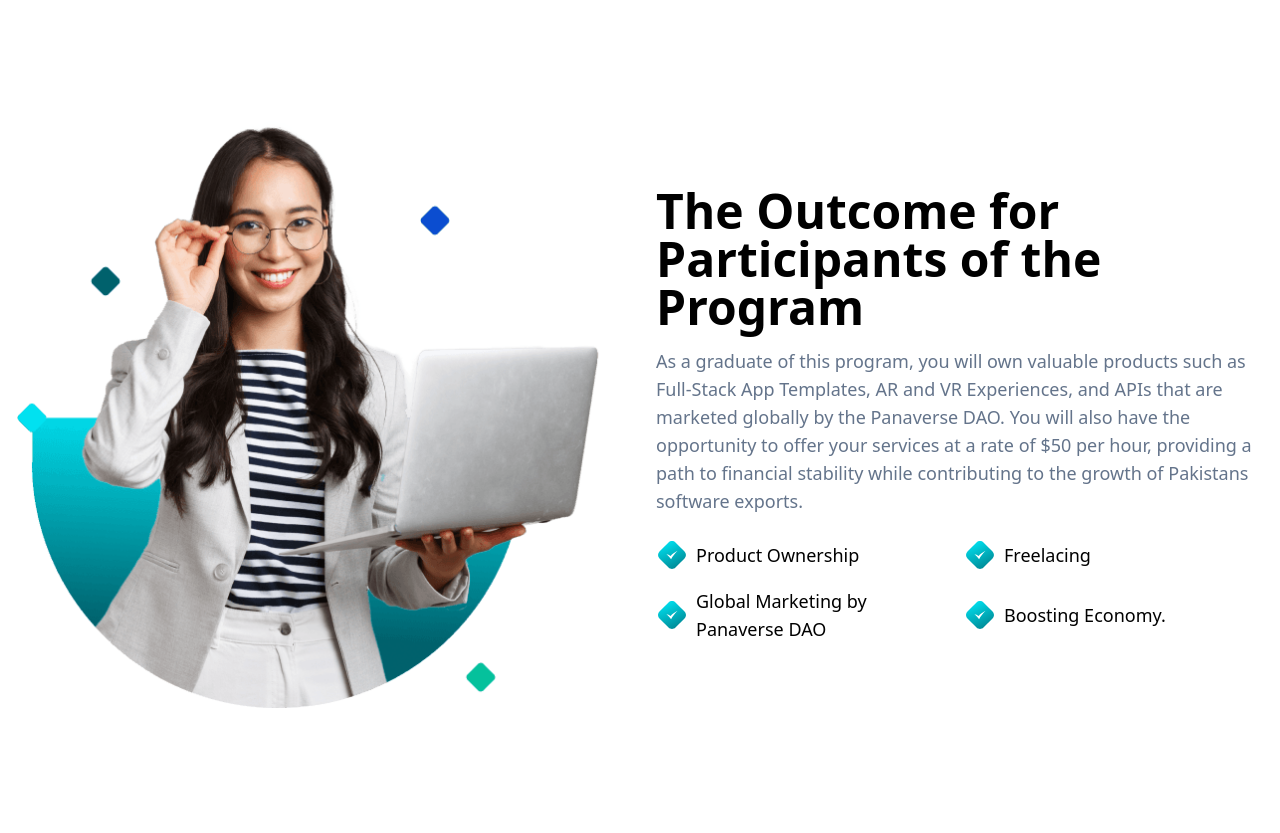
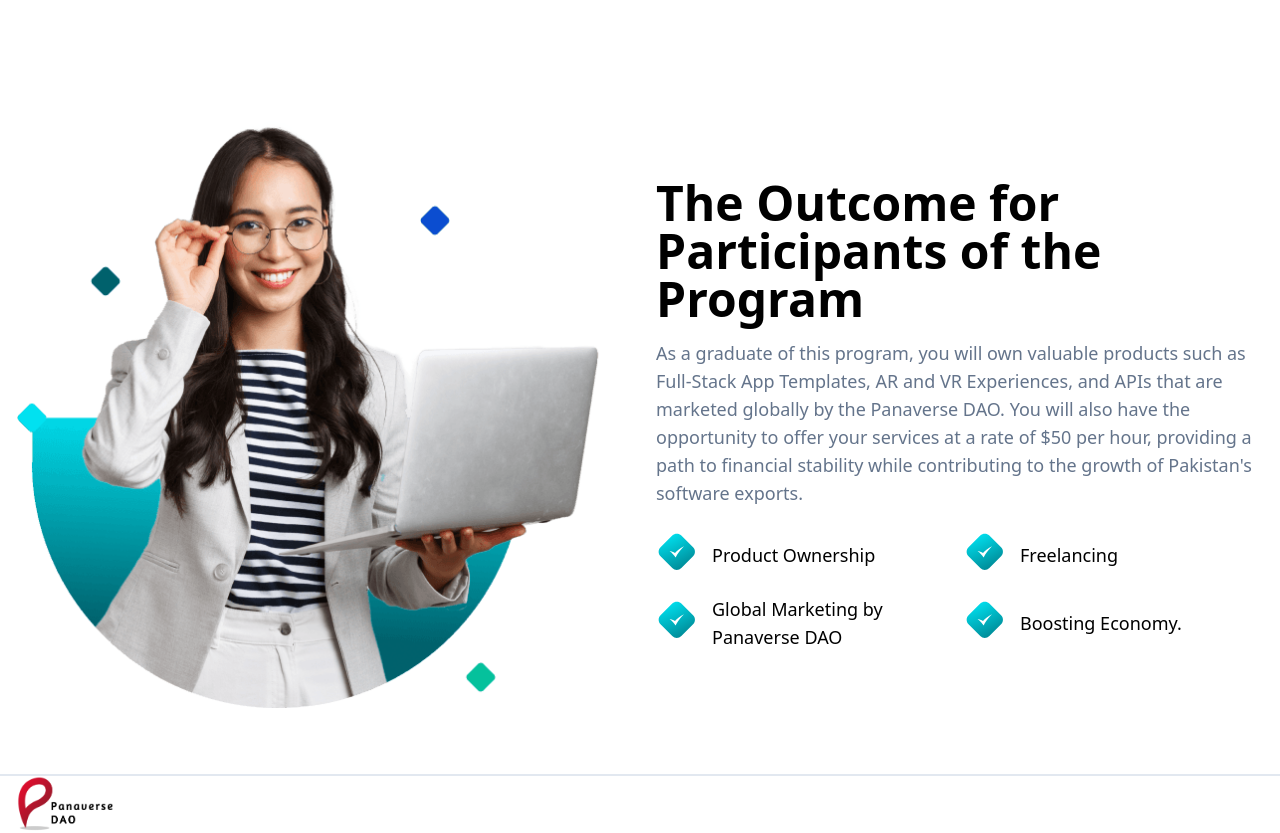
Before and after one commit to Bilal0335/Panaverse-Clone-Next-js, a Next.js app: page / in a window 1280 px wide. Shown: the part 2680-3513 px from the top of the page. Before the commit the page ends 3388 px from the top, so only its background shows below. Built offline with nearby package versions, Linux system fonts and the light colour scheme.

Commit message:
😄Update😄

```diff
--- a/src/app/layout.tsx
+++ b/src/app/layout.tsx
@@ -1,5 +1,7 @@
+import Footer from "@/component/layout/Footer"; // Corrected path
 import "./globals.css";
-import Header from "@/component/layout/Header";
+import Header from "@/component/layout/Header"; // Corrected path
+
 export default function RootLayout({
   children
 }: Readonly<{
@@ -11,6 +13,8 @@
         {/* Header */}
         <Header />
         {children}
+        {/* Footer */}
+        <Footer />
       </body>
     </html>
   );
--- /dev/null
+++ b/src/component/layout/Footer.tsx
@@ -0,0 +1,26 @@
+import Image from "next/image";
+import Wrapper from "../shared/Wrapper";
+import footerLogo from "@/assets/image/image1.jpg";
+const Footer = () => {
+  return (
+    <footer>
+      <Wrapper>
+        <div>
+          {/* left content */}
+          <div>
+            <Image
+              src={footerLogo}
+              alt="Panaverse DAO Logo"
+              width={98}
+              height={56}
+            />
+          </div>
+          {/* right content */}
+          <div></div>
+        </div>
+      </Wrapper>
+    </footer>
+  );
+};
+
+export default Footer;
--- a/src/component/widgets/ProgramOutcome.tsx
+++ b/src/component/widgets/ProgramOutcome.tsx
@@ -4,11 +4,8 @@
 
 const outcomePopints = [
   "Product Ownership",
-
-  "Freelacing",
-
+  "Freelancing",
   "Global Marketing by Panaverse DAO",
-
   "Boosting Economy."
 ];
 
@@ -16,12 +13,12 @@
   return (
     <section className="mt-16 md:mt-28">
       <Wrapper>
-        <div className="flex flex-col-reverse items-center gap-x-8 md:flex-row">
-          {/* image left  */}
+        <div className="flex flex-col-reverse items-center mb-[66px] gap-x-8 md:flex-row">
+          {/* image left */}
           <div className="flex-1">
             <Image src={outcome} alt="outcome image" />
           </div>
-          {/* right content   */}
+          {/* right content */}
           <div className="flex-1">
             <h2 className="text-5xl font-bold">
               The Outcome for Participants of the Program
@@ -32,16 +29,16 @@
               are marketed globally by the Panaverse DAO. You will also have the
               opportunity to offer your services at a rate of $50 per hour,
               providing a path to financial stability while contributing to the
-              growth of Pakistans software exports.
+              growth of Pakistan&#39;s software exports.
             </p>
             <div className="grid grid-cols-2 mt-6 gap-x-2 gap-y-4">
               {outcomePopints.map((item, i) => (
                 <div key={i} className="flex items-center space-x-2">
                   <svg
-                    className="flex-none flex-shrink-0 w-8 h-8 xs:h-10 xs:w-10"
-                    width="52"
-                    height="52"
-                    viewBox="0 0 52 52"
+                    className="flex-none flex-shrink-0 w-12 h-12 xs:h-14 xs:w-14" // Adjusted Tailwind sizes
+                    width="60" // Adjusted SVG width
+                    height="60" // Adjusted SVG height
+                    viewBox="0 0 60 60" // Updated to match width/height
                     fill="none"
                     xmlns="http://www.w3.org/2000/svg"
                   >
@@ -75,7 +72,9 @@
             </div>
           </div>
         </div>
+
       </Wrapper>
+        <div className="w-full h-0.5 mt-1 bg-lineColor"></div>
     </section>
   );
 };
--- a/tailwind.config.js
+++ b/tailwind.config.js
@@ -1,19 +1,20 @@
 /** @type {import('tailwindcss').Config} */
 module.exports = {
   content: [
-    './app/**/*.{js,ts,jsx,tsx,mdx}', // Note the addition of the `app` directory.
-    './pages/**/*.{js,ts,jsx,tsx,mdx}',
-    './components/**/*.{js,ts,jsx,tsx,mdx}',
+    "./app/**/*.{js,ts,jsx,tsx,mdx}", // Note the addition of the `app` directory.
+    "./pages/**/*.{js,ts,jsx,tsx,mdx}",
+    "./components/**/*.{js,ts,jsx,tsx,mdx}",
 
     // Or if using `src` directory:
-    './src/**/*.{js,ts,jsx,tsx,mdx}',
+    "./src/**/*.{js,ts,jsx,tsx,mdx}"
   ],
   theme: {
     extend: {
-      colors:{
-        primary:"#00616C"
+      colors: {
+        primary: "#00616C",
+        lineColor: "#E2E8F0"
       }
-    },
+    }
   },
-  plugins: [],
-}
+  plugins: []
+};
```
